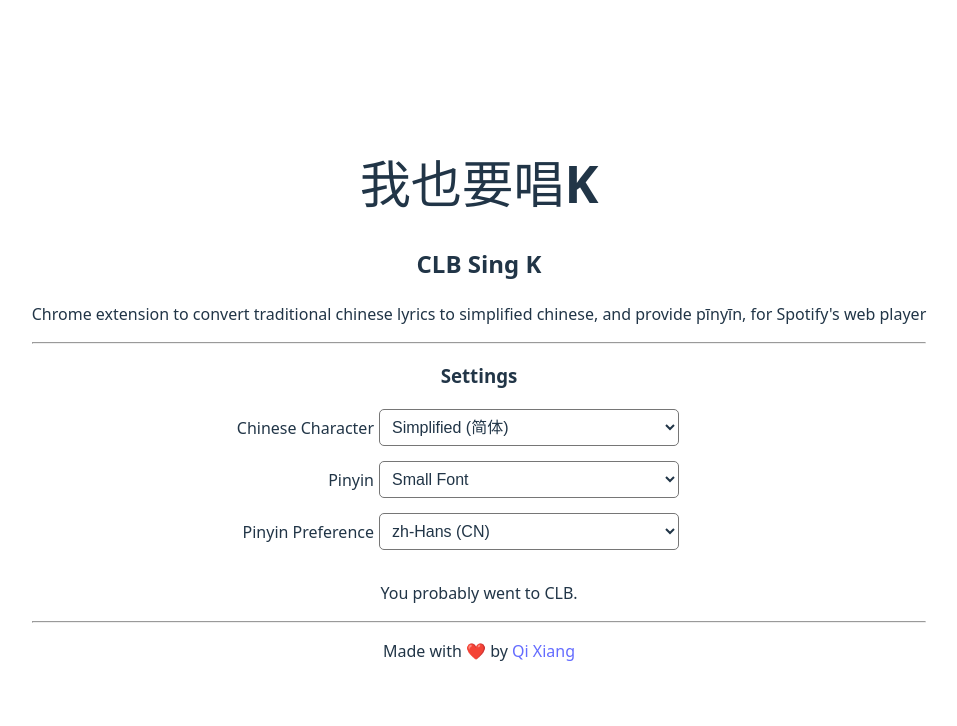
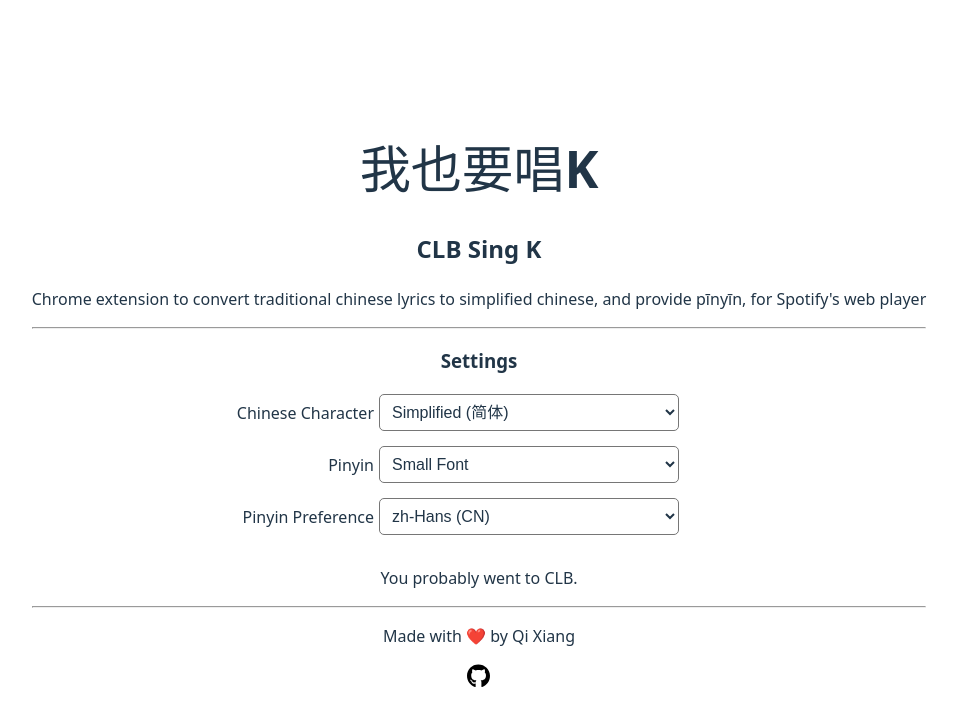
Before and after one commit to QixyQix/CLB-Sing-K, a React (Vite) app: page / in a window 1280 px wide. Shown: the top 726 px of the page, without its empty margins (161-1118 px from the left). Built offline with nearby package versions, Linux system fonts and the light colour scheme.

Commit message:
Add github link change manifest to v0.1.0

```diff
--- a/src/App.jsx
+++ b/src/App.jsx
@@ -73,7 +73,8 @@
 
       <hr />
 
-      <p>Made with ❤️ by <a href='https://github.com/QixyQix' target='_blank'>Qi Xiang</a></p>
+      <p>Made with ❤️ by Qi Xiang</p>
+      <a href='https://github.com/QixyQix/CLB-Sing-K' target='_blank'><i className='githubIcon'/></a>
     </>
   )
 }
--- a/src/index.css
+++ b/src/index.css
@@ -59,10 +59,21 @@
   color: rgba(255, 255, 255, 0.87);
 }
 
+.githubIcon {
+  display: inline-block;
+  width: 24px;
+  height: 24px;
+  background: url('assets/github-white.svg') no-repeat center center;
+  background-size: contain;
+}
+
 @media (prefers-color-scheme: light) {
   :root {
     color: #213547;
     background-color: #ffffff;
+  }
+  .githubIcon{
+    background:url('assets/github.svg') no-repeat center center;
   }
   a:hover {
     color: #747bff;
```
Also changed, not shown: public/manifest.json, src/assets/github-white.svg (added), src/assets/github.svg (added).
